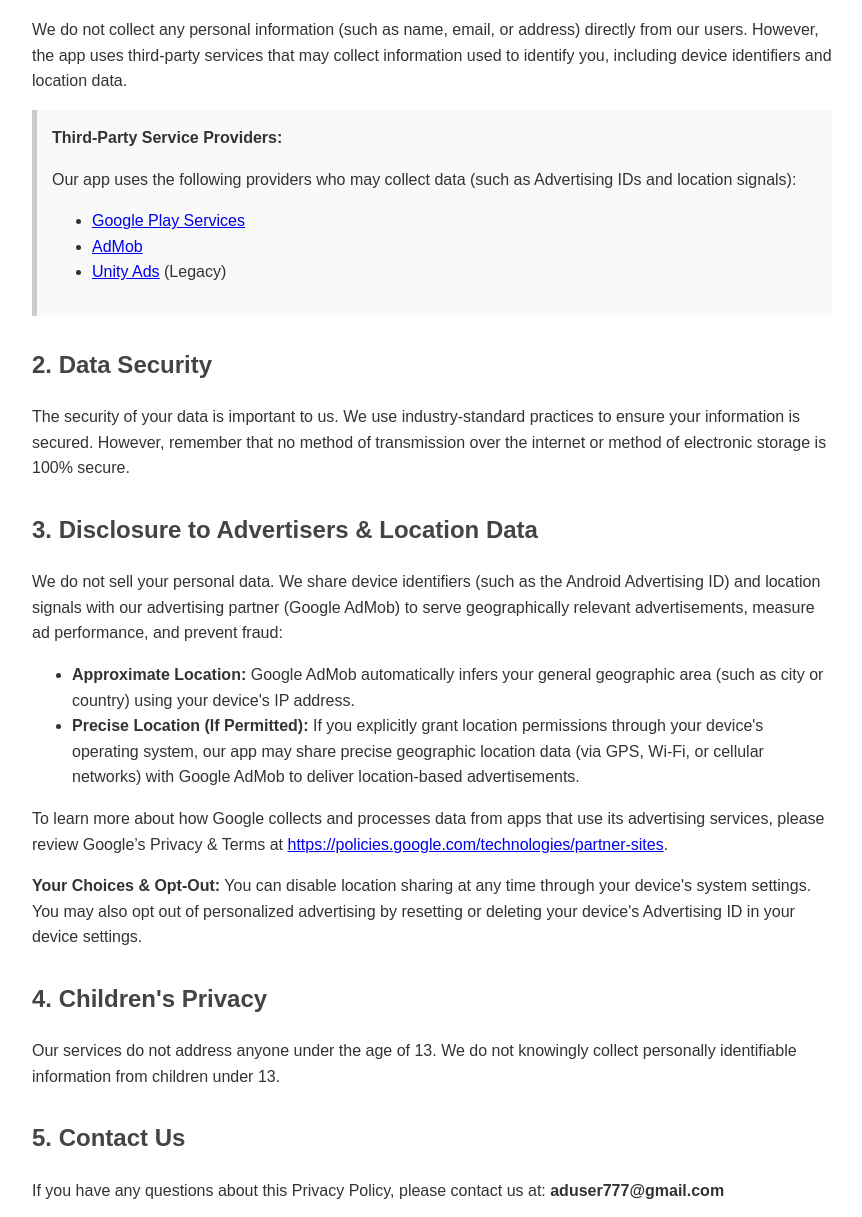
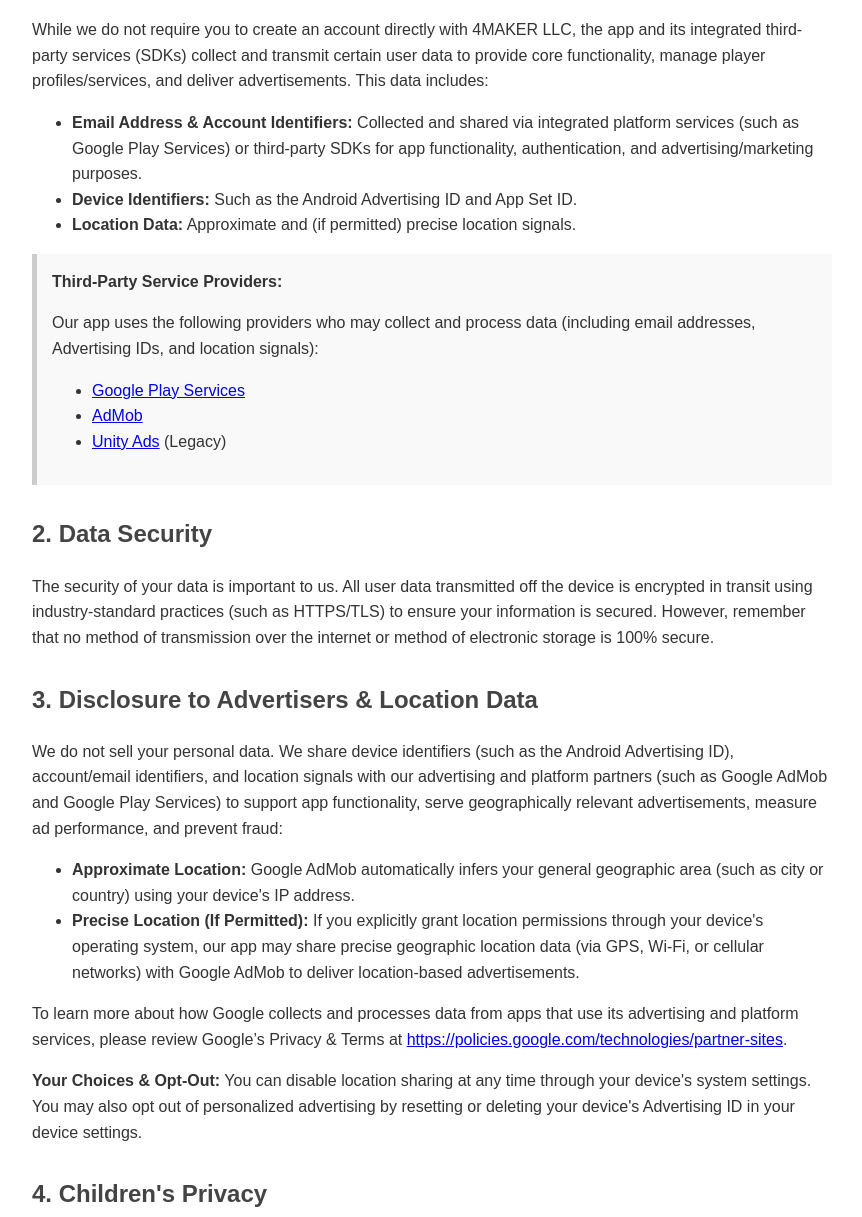
Before and after one commit to 4MAKER-LLC/4maker-llc.github.io, a plain HTML site: page privacy-policy.html in a window 1280 px wide. Shown: the part 330-1547 px from the top of the page, without its empty margins (208-1070 px from the left). Drawn offline with Linux system fonts and the light colour scheme.

Commit message:
Update privacy-policy.html
Added a update of emial collection due to admob update on the sdk.

```diff
--- a/privacy-policy.html
+++ b/privacy-policy.html
@@ -16,11 +16,16 @@
     <p>4MAKER LLC ("we", "our", or "us") operates the <strong>Bounce Color Match</strong> mobile application. This page informs you of our policies regarding the collection, use, and disclosure of personal data when you use our app.</p>
 
     <h2>1. Data Collection and Use</h2>
-    <p>We do not collect any personal information (such as name, email, or address) directly from our users. However, the app uses third-party services that may collect information used to identify you, including device identifiers and location data.</p>
+    <p>While we do not require you to create an account directly with 4MAKER LLC, the app and its integrated third-party services (SDKs) collect and transmit certain user data to provide core functionality, manage player profiles/services, and deliver advertisements. This data includes:</p>
+    <ul>
+        <li><strong>Email Address &amp; Account Identifiers:</strong> Collected and shared via integrated platform services (such as Google Play Services) or third-party SDKs for app functionality, authentication, and advertising/marketing purposes.</li>
+        <li><strong>Device Identifiers:</strong> Such as the Android Advertising ID and App Set ID.</li>
+        <li><strong>Location Data:</strong> Approximate and (if permitted) precise location signals.</li>
+    </ul>
 
     <div class="highlight">
         <strong>Third-Party Service Providers:</strong>
-        <p>Our app uses the following providers who may collect data (such as Advertising IDs and location signals):</p>
+        <p>Our app uses the following providers who may collect and process data (including email addresses, Advertising IDs, and location signals):</p>
         <ul>
             <li><a href="https://www.google.com/policies/privacy/">Google Play Services</a></li>
             <li><a href="https://support.google.com/admob/answer/6128543?hl=en">AdMob</a></li>
@@ -29,21 +34,21 @@
     </div>
 
     <h2>2. Data Security</h2>
-    <p>The security of your data is important to us. We use industry-standard practices to ensure your information is secured. However, remember that no method of transmission over the internet or method of electronic storage is 100% secure.</p>
+    <p>The security of your data is important to us. All user data transmitted off the device is encrypted in transit using industry-standard practices (such as HTTPS/TLS) to ensure your information is secured. However, remember that no method of transmission over the internet or method of electronic storage is 100% secure.</p>
 
     <h2>3. Disclosure to Advertisers &amp; Location Data</h2>
-    <p>We do not sell your personal data. We share device identifiers (such as the Android Advertising ID) and location signals with our advertising partner (Google AdMob) to serve geographically relevant advertisements, measure ad performance, and prevent fraud:</p>
+    <p>We do not sell your personal data. We share device identifiers (such as the Android Advertising ID), account/email identifiers, and location signals with our advertising and platform partners (such as Google AdMob and Google Play Services) to support app functionality, serve geographically relevant advertisements, measure ad performance, and prevent fraud:</p>
     <ul>
         <li><strong>Approximate Location:</strong> Google AdMob automatically infers your general geographic area (such as city or country) using your device's IP address.</li>
         <li><strong>Precise Location (If Permitted):</strong> If you explicitly grant location permissions through your device's operating system, our app may share precise geographic location data (via GPS, Wi-Fi, or cellular networks) with Google AdMob to deliver location-based advertisements.</li>
     </ul>
-    <p>To learn more about how Google collects and processes data from apps that use its advertising services, please review Google’s Privacy &amp; Terms at <a href="https://policies.google.com/technologies/partner-sites">https://policies.google.com/technologies/partner-sites</a>.</p>
+    <p>To learn more about how Google collects and processes data from apps that use its advertising and platform services, please review Google’s Privacy &amp; Terms at <a href="https://policies.google.com/technologies/partner-sites">https://policies.google.com/technologies/partner-sites</a>.</p>
     <p><strong>Your Choices &amp; Opt-Out:</strong> You can disable location sharing at any time through your device's system settings. You may also opt out of personalized advertising by resetting or deleting your device's Advertising ID in your device settings.</p>
 
     <h2>4. Children's Privacy</h2>
     <p>Our services do not address anyone under the age of 13. We do not knowingly collect personally identifiable information from children under 13.</p>
 
     <h2>5. Contact Us</h2>
-    <p>If you have any questions about this Privacy Policy, please contact us at: <strong>aduser777@gmail.com</strong></p>
+    <p>If you have any questions about this Privacy Policy or wish to request data deletion, please contact us at: <strong>aduser777@gmail.com</strong></p>
 </body>
 </html>
```
